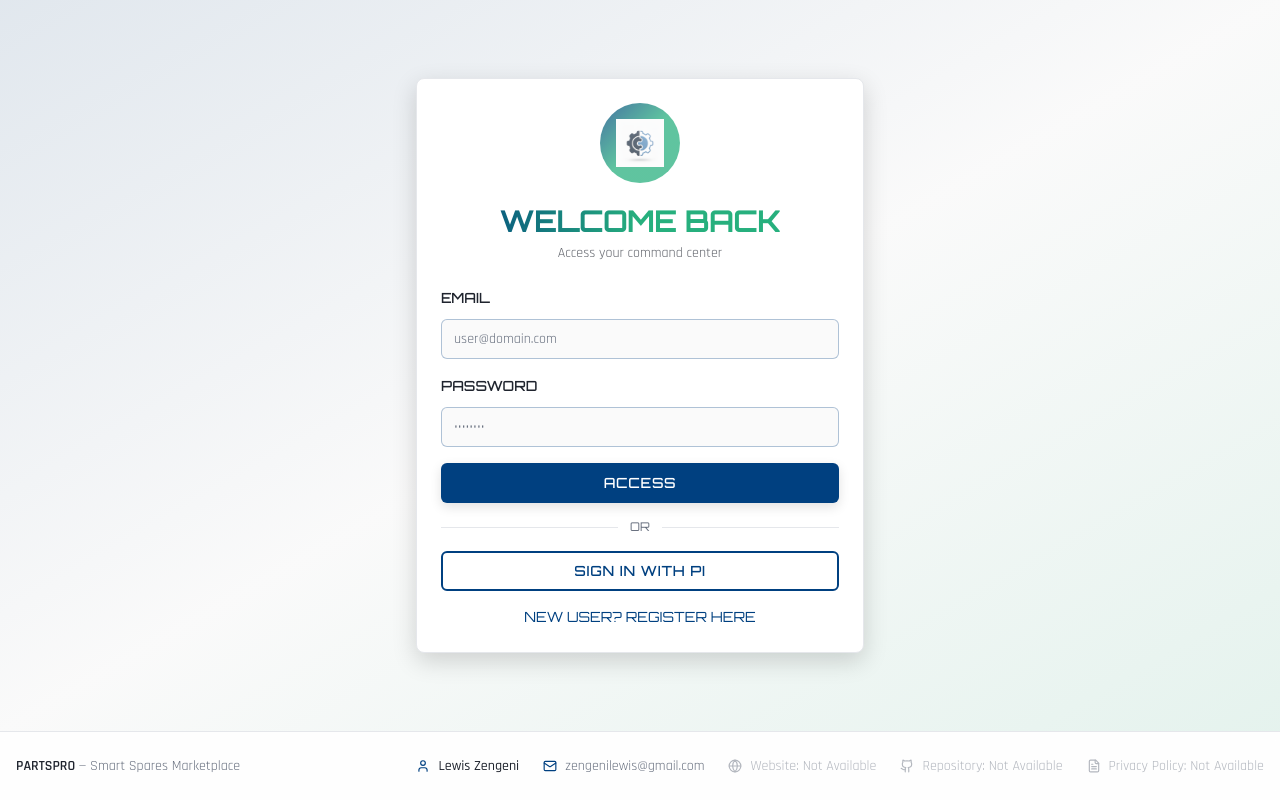
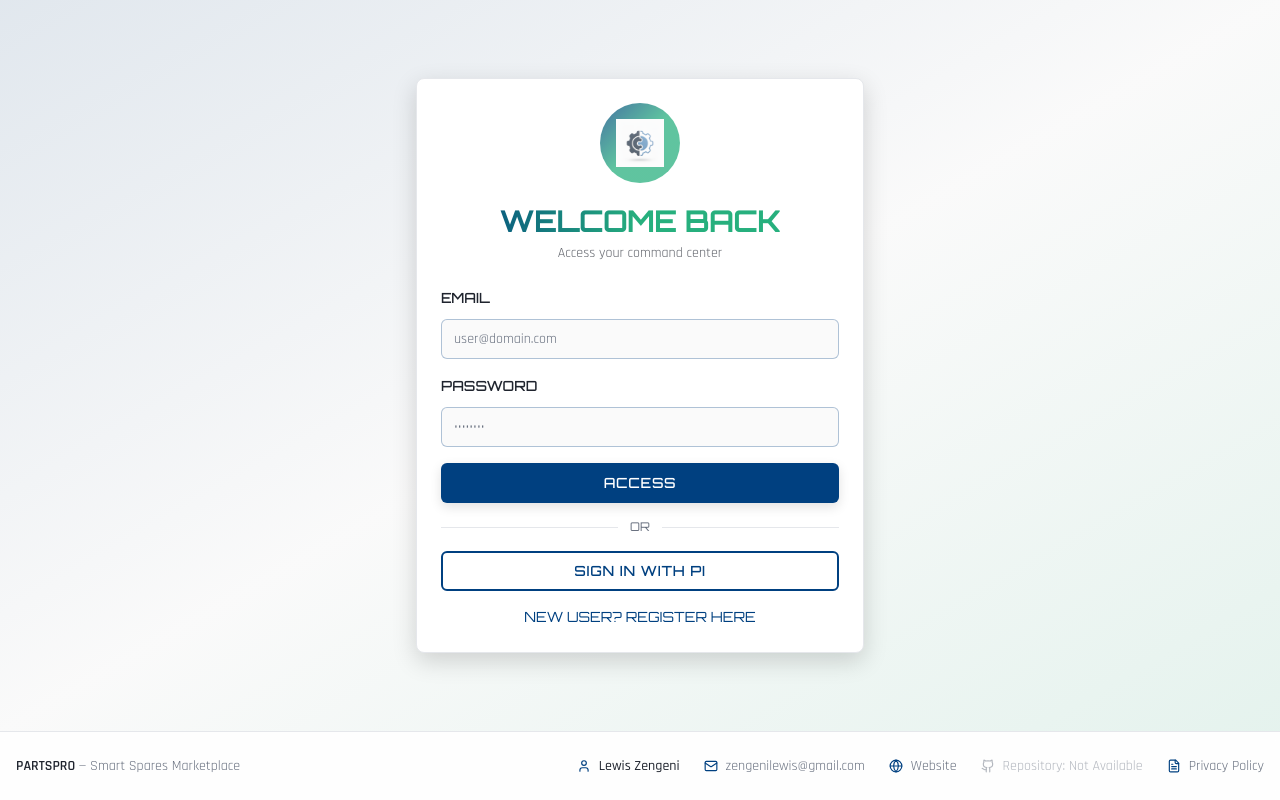
Before and after one commit to LewisZett/parts-connect-pro, a React (Vite) app: page /auth in a window 1280 px wide. Built offline with nearby package versions, Linux system fonts and the light colour scheme; the HTML template or start-up script is replaced by a standard one.

Commit message:
Changes
Co-authored-by: LewisZett <88579205+LewisZett@users.noreply.github.com>

```diff
--- a/src/components/AppFooter.tsx
+++ b/src/components/AppFooter.tsx
@@ -1,11 +1,12 @@
-import { Github, Globe, Mail, User, FileText, MessageSquare } from "lucide-react";
+import { Github, Globe, Mail, User, FileText } from "lucide-react";
+import { Link } from "react-router-dom";
 
 const developerInfo = {
   name: "Lewis Zengeni",
   email: "zengenilewis@gmail.com",
-  website: null as string | null,
+  website: "https://parts-connect-pro.lovable.app",
   repository: null as string | null,
-  privacyPolicy: null as string | null,
+  privacyPolicy: "/privacy",
 };
 
 export function AppFooter() {
```
